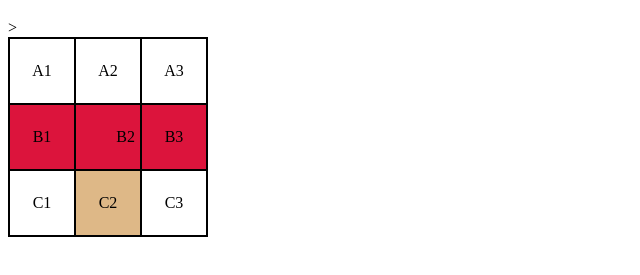
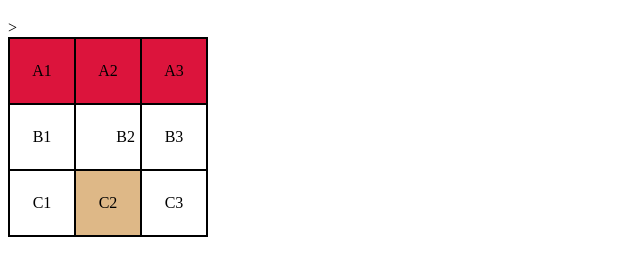
Before and after one commit to PatrickPhilipe/EXERCICIOS, a plain HTML site: page EX023 - Tabela/index.html in a window 1280 px wide. Shown: the part 61-336 px from the top of the page, without its empty margins (0-640 px from the left). Drawn offline with Linux system fonts and the light colour scheme.

Commit message:
Exercícios

```diff
--- a/EX023 - Tabela/index.html
+++ b/EX023 - Tabela/index.html
@@ -48,13 +48,13 @@
     -->
 
 <table>
-        <tr> <!-- tr são linha-->
+        <tr class="linha"> <!-- tr são linha-->
             <td>A1</td>
             <td>A2</td>
             <td>A3</td>
         </tr>
 
-        <tr class="linha">
+        <tr>
             <td>B1</td>
             <td class="numero">B2</td> <!--Alinhamento a direita-->>
             <td>B3</td>
```
Also changed, not shown: EX023 - Tabela/tabela002.html (added, +23 -0 lines).
